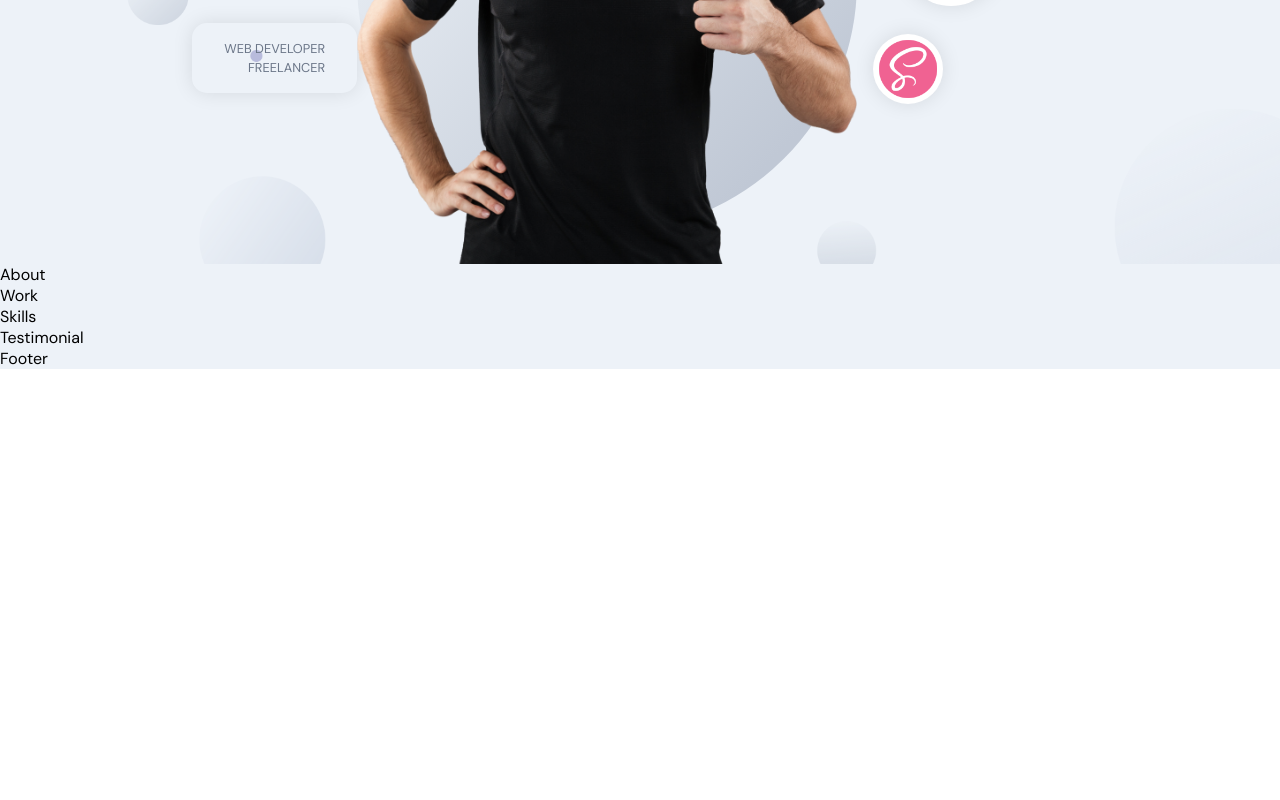
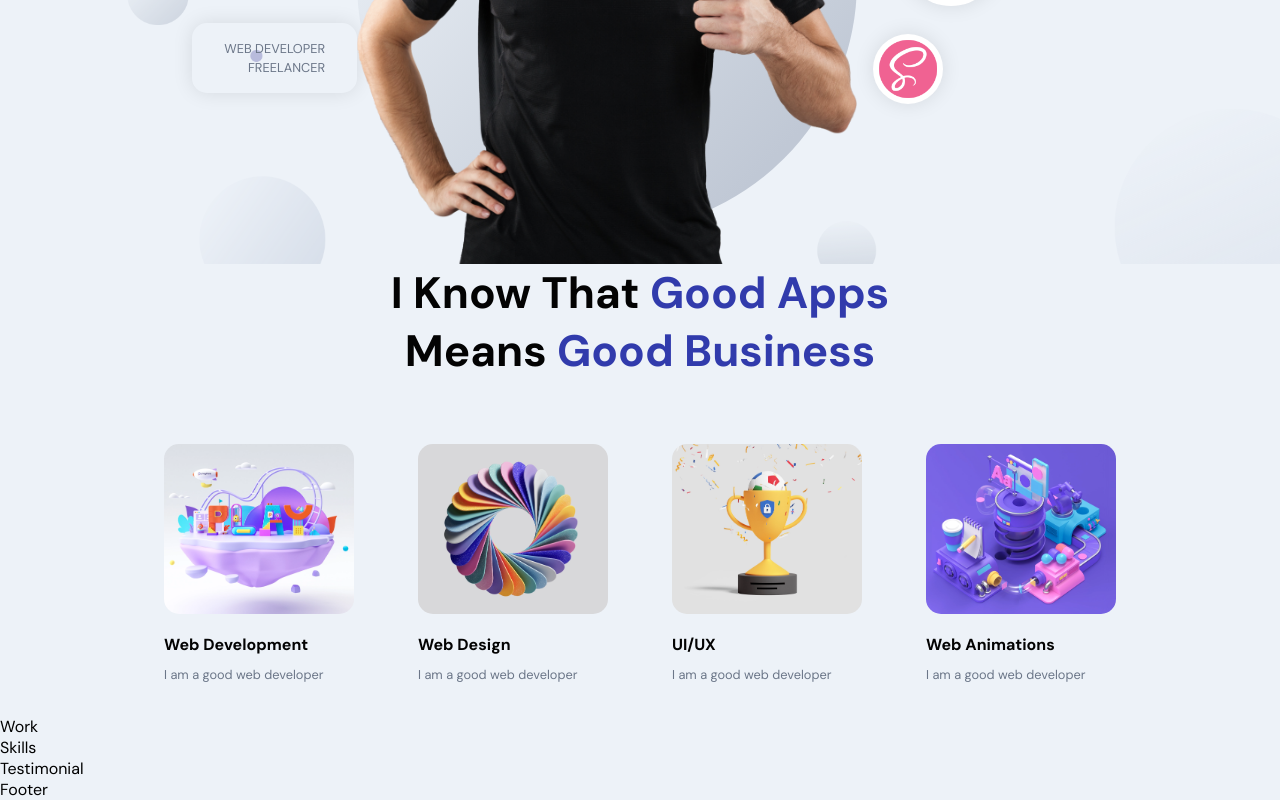
Before and after one commit to saurabhmishra1464/PortfolioWebsiteSaurabh, a React (Create React App) app in the folder frontend_react/: page / in a window 1280 px wide. Shown: the part 459-1259 px from the top of the page. Before the commit the page ends 828 px from the top, so only its background shows below. Built offline with nearby package versions, Linux system fonts and the light colour scheme.

Commit message:
change in about section

```diff
--- a/frontend_react/src/container/About/About.jsx
+++ b/frontend_react/src/container/About/About.jsx
@@ -1,10 +1,35 @@
-import React from 'react'
-
+import React, { useState, useEffect } from 'react'
+import { motion } from 'framer-motion';
+import {images} from '../../constants';
 import './About.scss';
+const abouts = [
+  { title: 'Web Development', description: 'I am a good web developer', imgUrl: images.about01 },
+  { title: 'Web Design', description: 'I am a good web developer', imgUrl: images.about02 },
+  { title: 'UI/UX', description: 'I am a good web developer', imgUrl: images.about03 },
+  { title: 'Web Animations', description: 'I am a good web developer', imgUrl: images.about04 }
+];
 
 const About = () => {
   return (
-    <div>About</div>
+    <>
+      <h2 className='head-text'>I Know That <span>Good Apps</span> <br /> means <span>Good Business</span></h2>
+
+      <div className='app__profiles'>
+        {abouts.map((about, index) => (
+          <motion.div
+            whileInView={{ opacity: 1 }}
+            whileHover={{ scale: 1.1 }}
+            transition={{ duration: 0.5, type: 'tween' }}
+            className='app__profile-item'
+            key={about.title + index}
+          >
+            <img src={about.imgUrl} alt={about.title} />
+            <h2 className='bold-text' style={{marginTop:20}}>{about.title}</h2>
+            <p className='p-text' style={{marginTop:10}}>{about.description}</p>
+          </motion.div>
+        ))}
+      </div>
+    </>
   )
 }
 
--- a/frontend_react/src/container/About/About.scss
+++ b/frontend_react/src/container/About/About.scss
@@ -0,0 +1,39 @@
+.app__about {
+    flex: 1;
+    width: 100%;
+    flex-direction: column;
+}
+
+.app__profiles {
+    display: flex;
+    justify-content: center;
+    align-items: flex-start;
+    flex-wrap: wrap;
+    margin-top: 2rem;
+}
+
+.app__profile-item {
+    width: 190px;
+    display: flex;
+    justify-content: flex-start;
+    align-items: flex-start;
+    flex-direction: column;
+    margin: 2rem;
+
+    img {
+        width: 100%;
+        height: 170px;
+        border-radius: 15px;
+        object-fit: cover;
+    }
+
+    @media screen and (min-width: 2000px) {
+        width: 370px;
+        margin: 2rem 4rem;
+
+        img {
+            height: 320px;
+        }
+    }
+
+}
```
